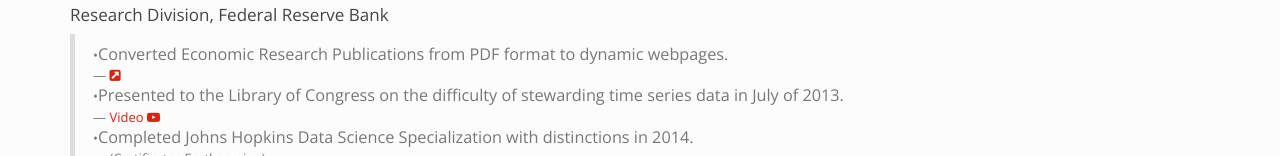
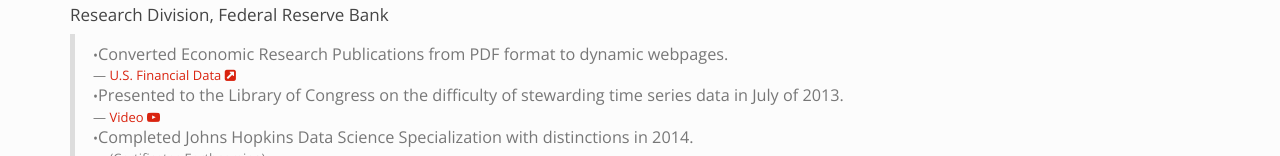
Before and after one commit to maxtiff/maxtiff.github.io, a plain HTML site: page index.html in a window 1280 px wide. Shown: the part 212-368 px from the top of the page. Drawn offline with nearby package versions, Linux system fonts and the light colour scheme.

Commit message:
Update index.html

```diff
--- a/index.html
+++ b/index.html
@@ -57,7 +57,7 @@
     <blockquote>
     <ul>
     <li>Converted Economic Research Publications from PDF format to dynamic webpages.
-      <small><a href="https://research.stlouisfed.org/publications/usfd/>U.S. Financial Data <i class="fa fa-external-link-square"></i>
+      <small><a href="https://research.stlouisfed.org/publications/usfd/">U.S. Financial Data <i class="fa fa-external-link-square"></i>
       </small></a></li>
       <li>Presented to the Library of Congress on the difficulty of stewarding time series data in July of 2013.
         <small><a class="youtube" href="http://youtu.be/qAMMYc9OUZs">Video <i class="fa fa-youtube-play"></i>
```
